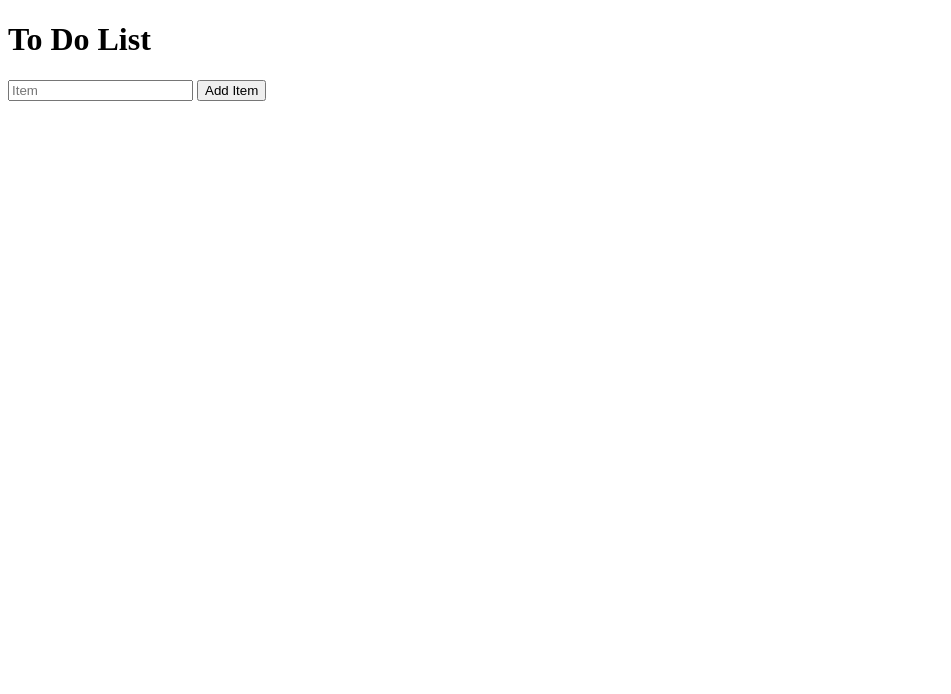
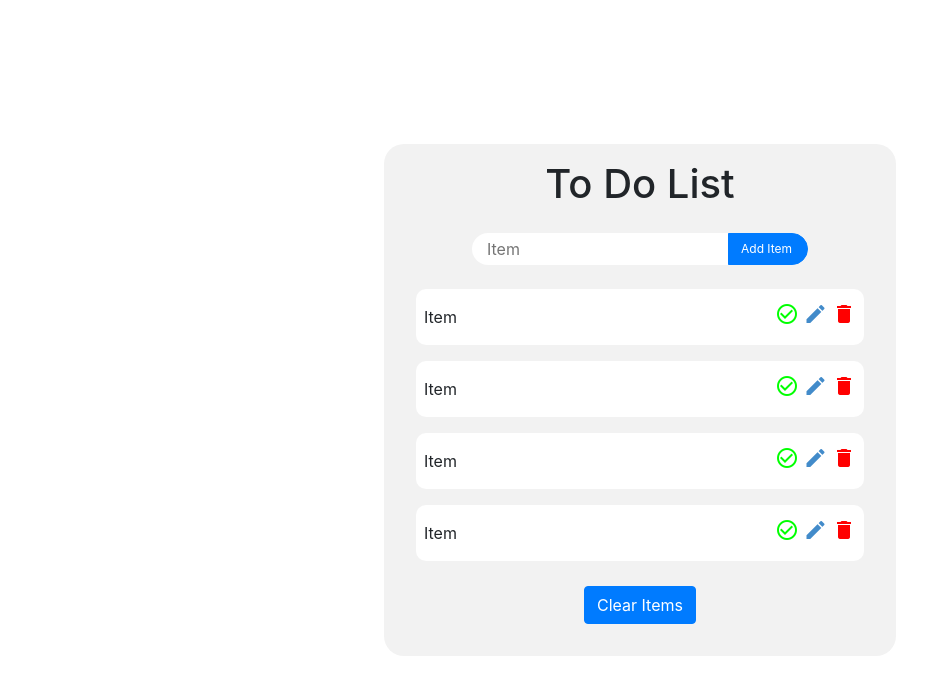
Before and after one commit to LybraJS/ToDoListApp, a plain HTML site: page index.html in a window 1280 px wide. Shown: the whole page, without its empty margins (0-951 px from the left). Drawn offline with nearby package versions, Linux system fonts and the light colour scheme.

Commit message:
added CSS

```diff
--- a/index.html
+++ b/index.html
@@ -2,20 +2,53 @@
 <html>
     <title>To Do List App</title>
     <head>
+        <link rel="stylesheet" href="https://fonts.googleapis.com/icon?family=Material+Icons">
+        <link rel="stylesheet" href="https://stackpath.bootstrapcdn.com/bootstrap/4.4.1/css/bootstrap.min.css" integrity="sha384-Vkoo8x4CGsO3+Hhxv8T/Q5PaXtkKtu6ug5TOeNV6gBiFeWPGFN9MuhOf23Q9Ifjh" crossorigin="anonymous">
         <link rel='stylesheet' href="style.css"/>
-        <link rel="stylesheet" href="https://fonts.googleapis.com/icon?family=Material+Icons">
     </head>
-    <body>
+    <body class='body'>
         <div class ='to-do-box'>
             <h1>To Do List</h1>
             <div class='input'>
-                <input value='' type='text' placeholder='Item'/>
-                <button>Add Item</button>
+                <input class='input-field' value='' type='text' placeholder='Item'/>
+                <button id='input-button' class='btn btn-primary'>Add Item</button>
             </div>
             <div class='item-list'>
+                <div class='item-box'>
+                    <p>Item</p>
+                    <div class='icons'>
+                        <i class='material-icons' style='color: lime'>check_circle_outline</i>
+                        <i class='material-icons' style='color: #428bca'>create</i>
+                        <i class='material-icons' style='color: red'>delete</i>
+                    </div>
+                </div>
+                <div class='item-box'>
+                    <p>Item</p>
+                    <div class='icons'>
+                        <i class='material-icons' style='color: lime'>check_circle_outline</i>
+                        <i class='material-icons' style='color: #428bca'>create</i>
+                        <i class='material-icons' style='color: red'>delete</i>
+                    </div>
+                </div>
+                <div class='item-box'>
+                    <p>Item</p>
+                    <div class='icons'>
+                        <i class='material-icons' style='color: lime'>check_circle_outline</i>
+                        <i class='material-icons' style='color: #428bca'>create</i>
+                        <i class='material-icons' style='color: red'>delete</i>
+                    </div>
+                </div>
+                <div class='item-box'>
+                    <p>Item</p>
+                    <div class='icons'>
+                        <i class='material-icons' style='color: lime'>check_circle_outline</i>
+                        <i class='material-icons' style='color: #428bca'>create</i>
+                        <i class='material-icons' style='color: red'>delete</i>
+                    </div>
+                </div>
 
             </div>
-
+            <button id='clear-items' class='btn btn-primary'>Clear Items</button>
         </div>
         <script src='script.js'></script>
     </body>
--- a/style.css
+++ b/style.css
@@ -0,0 +1,74 @@
+.body {
+  display: flex;
+  justify-content: center;
+  align-items: center;
+  height: 100vh;
+  width: 100vw;
+  font-family: -apple-system, BlinkMacSystemFont, sans-serif;
+}
+
+#clear-items {
+  margin: 16px 0 0 0;
+}
+
+.icons {
+  cursor: pointer;
+}
+
+.input {
+  display: flex;
+  align-items: center;
+}
+
+#input-button {
+  font-size: 12px;
+  display: flex;
+  align-items: center;
+  height: 32px;
+  width: 80px;
+  border-radius: 0 20px 20px 0;
+  margin: 16px 0 16px 0;
+  box-shadow: none;
+  outline: none;
+}
+
+.input-field {
+  border: 0 none;
+  color: #777;
+  height: 32px;
+  width: 256px;
+  padding: 6px 15px 6px 15px;
+  border-radius: 20px 0 0 20px;
+}
+
+.item-box {
+  display: flex;
+  align-items: center;
+  justify-content: space-between;
+  margin: 8px 0 8px 0;
+  padding: 0 8px 0 8px;
+  background: #ffffff;
+  border-radius: 10px;
+}
+
+.item-list {
+  display: flex;
+  flex-direction: column;
+  width: 100%;
+}
+
+.to-do-box {
+  display: flex;
+  align-items: center;
+  justify-content: space-around;
+  flex-direction: column;
+  background-color: #f2f2f2;
+  padding: 16px 32px 32px 32px;
+  border-radius: 20px;
+  width: 512px;
+  height: 512px;
+}
+
+p {
+  margin: 1em 0 1em 0;
+}
```
